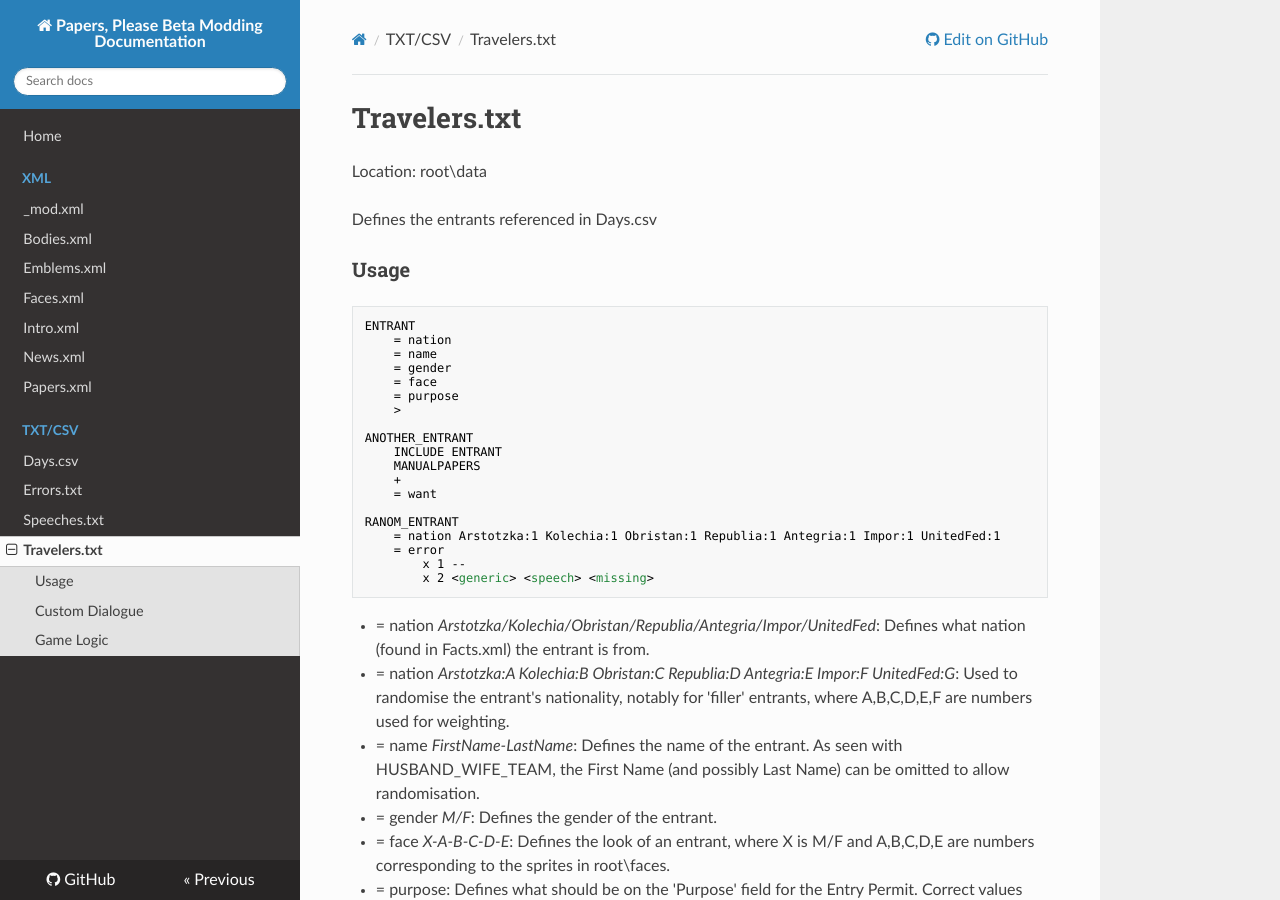
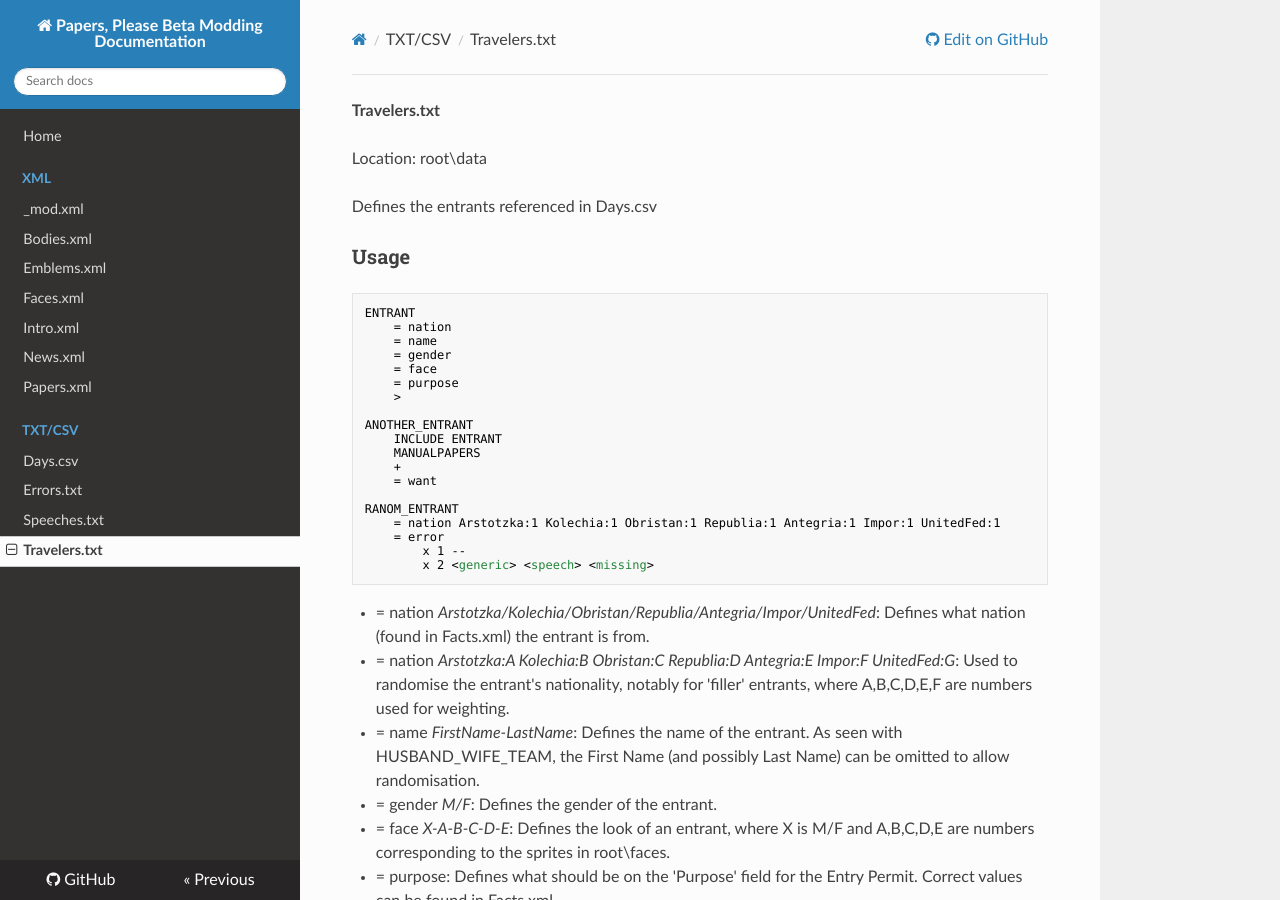
Before and after one commit to marinesciencedude/PapersPleaseModdingDoc, an MkDocs documentation site: the page built from docs/txt-csv/Travelers.md, in a window 1280 px wide and 900 px high. Built offline with MkDocs 1.6.1, drawn with Linux system fonts in a browser that asks for light colours; nearby versions of some CDN libraries.

```diff
--- a/docs/txt-csv/Travelers.md
+++ b/docs/txt-csv/Travelers.md
@@ -1,4 +1,4 @@
-# Travelers.txt
+**Travelers.txt**
 
 Location: root\data
 
```
